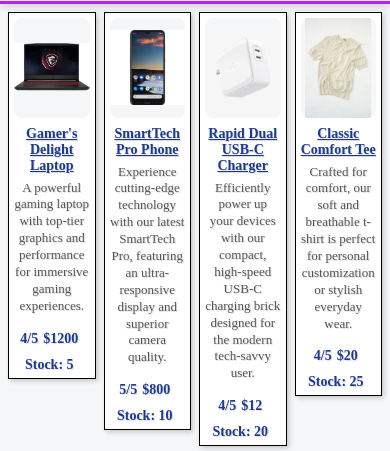
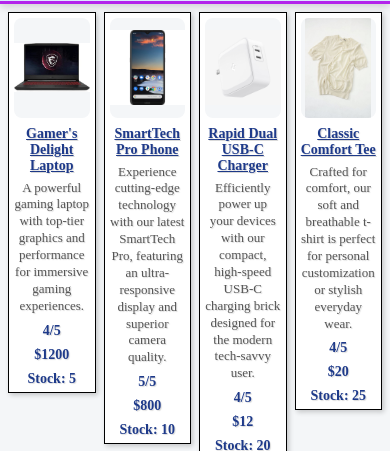
Before and after one commit to taygangillespie/cis371-assignment1-Taygan-Gillespie, a website built with Vite: page index.html in a window 390 px wide. Shown: the part 91-542 px from the top of the page. Built offline with nearby package versions, Linux system fonts and the light colour scheme.

Commit message:
Updated media view

```diff
--- a/main.css
+++ b/main.css
@@ -156,32 +156,27 @@
         min-height: 350px;
         padding: 5px;
     }
-
     .store-item span {
-        display: inline-flex;
-        font-weight: bold;
-        margin: 10px 5px 0 0;
-        font-size: 14px;
+    display: block;
+    font-weight: bold;
+    margin: 8px 0 0;
+    font-size: 14px;
     }
-
     .store-item p:first-of-type {
         font-size: 14px;
         margin: 8px 0 4px;
     }
-
     .store-item p:nth-of-type(2) {
         font-size: 13px;
         line-height: 1.3;
         color: #555;
         margin: 6px 0;
     }
-
     div img {
         width: 100%;
         height: 100px;
         object-fit: contain;
     }
-
     footer {
         font-size: 12px;
     }
```
